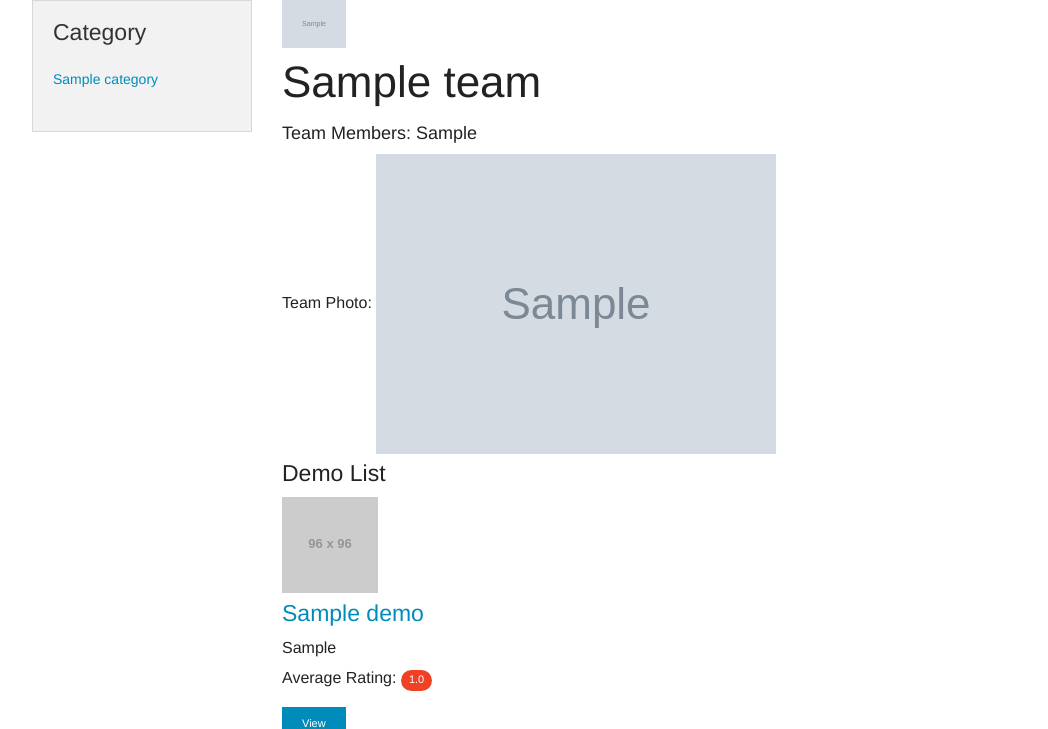
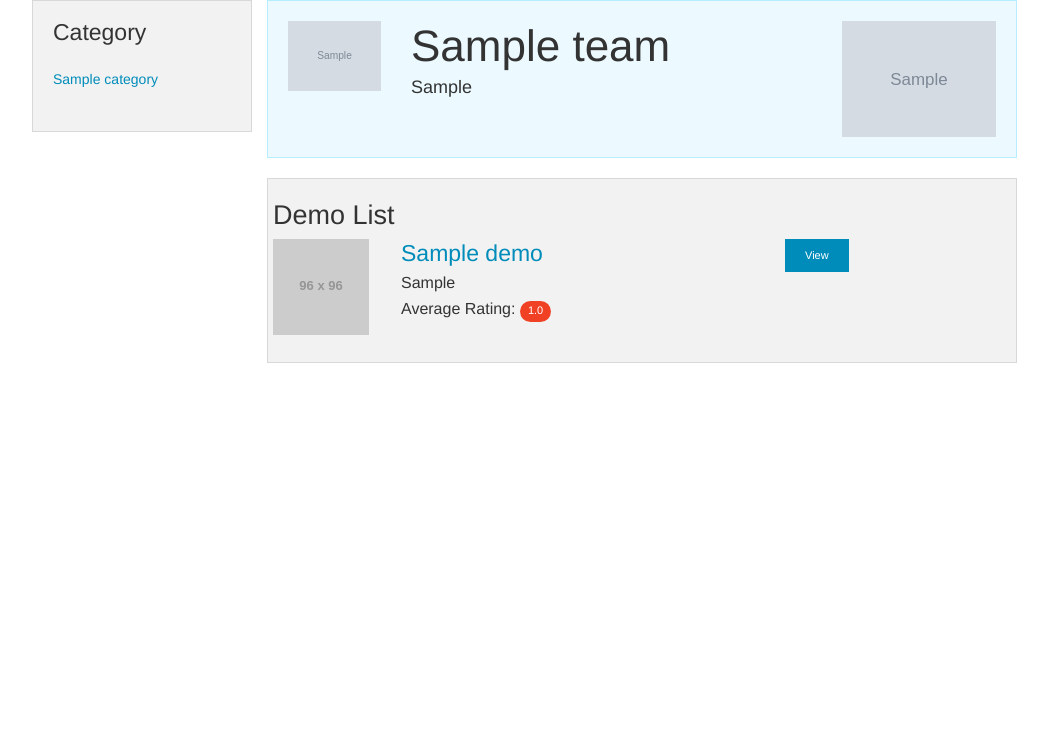
Before and after one commit to tonbaharry/tango_with_django, a Django app: page /showcase/team/1/ in a window 1280 px wide. Shown: the part 45-774 px from the top of the page, without its empty margins (123-1171 px from the left). After the commit the page ends 408 px from the top, so only its background shows below. Run offline with Django 3.2, Linux system fonts and the light colour scheme; tables that the repository leaves empty hold one stand-in row (values such as "Sample post"); grey boxes marked "Sample" are stand-in pictures; grey boxes labelled with a size stand in for pictures from a placeholder-image service; some libraries are stand-ins or nearby versions.

Commit message:
updated index and team templates

```diff
--- a/made_with_twd_project/showcase/views.py
+++ b/made_with_twd_project/showcase/views.py
@@ -42,7 +42,10 @@ def index(request):
     # The context contains information such as the client's machine details, for example.
     context = RequestContext(request)
     demo_list = sorted(Demo.objects.all(), key = lambda d: d.rating_average, reverse=True)[:10]
-    context_dict = { 'demos': demo_list }
+    if len(demo_list) >=1:
+        hero = demo_list[0]
+        demo_list = demo_list[1:]
+    context_dict = { 'demos': demo_list, 'hero': hero }
     t = get_team(request.user)
     add_isteam_to_context_dict(context_dict, t)
     return render_to_response('showcase/index.html', context_dict, context)
--- a/made_with_twd_project/templates/showcase/team.html
+++ b/made_with_twd_project/templates/showcase/team.html
@@ -1,39 +1,41 @@
 {% extends 'showcase/base.html' %}
 
 {% block body_block %}
-        <div>
-
-
-            <div>
-                <div>
+     <div class="row">
+        <div class="callout panel">
+            <div class="row">
+                <div class="large-2 columns">
                     {% if team.logo %}
-                        <img width="64" height="64" src="/media/{{team.logo}}" />
+                        <img width="96" height="96" src="/media/{{team.logo}}" />
                     {% else %}
-                        <img width="64" height="64" src="http://placehold.it/64x64" />
+                        <img width="96" height="96" src="http://placehold.it/96x96" />
                     {% endif %}
+                </div>
+                <div class="large-7 columns">
                     <h1>{{team.name}}</h1>
+                    <h5>{{team.members}}</h5>
                 </div>
-                <div>
-                <h5>Team Members: {{team.members}}</h5>
+                <div class="large-3 columns">
                     {% if team.photo %}
-                    Team Photo: <img src="/media/{{team.photo}}" />
+                    <img src="/media/{{team.photo}}" />
                 {% else %}
                           <img width="256" height="128" src="http://placehold.it/256x128" />
                 {% endif %}
                 </div>
             </div>
-
         </div>
 
-        <div>
-            <h4>Demo List</h4>
+     <div class="panel">
+        <div class="row">
+            <div class="large-12 columns">
+                <div class="row">
+                <h3>Demo List</h3>
 
                 <div>
                 {% if demos %}
-                <div>
                     {% for d in demos %}
-                    <div>
-                        <div>
+                        <div class="row">
+                            <div class="large-2 columns">
                         {% if demo.screenshot %}
                             <a class="th" href="{{demo.url}}">
                                 <img width="96" height="96" src="media/{{demo.screenshot}}" alt="{{demo.name}}" />
@@ -41,8 +43,9 @@
                         {% else %}
                           <img width="96" height="96" src="http://placehold.it/96x96" />
                         {% endif %}
+
                         </div>
-                        <div>
+                        <div class="large-6 columns">
                         <h4><a href="/showcase/demo/show/{{d.id}}/">{{ d.name }}</a> </h4>
                         <h6>{{d.tagline}}</h6>
                         <h6>Average Rating:
@@ -51,29 +54,37 @@
                         {% else %}
                             <span class="label alert round">{{d.rating_average}}</span>
                         {% endif %}
-
                         </h6>
+                        </div>
+                        <div class="large-4 columns">
                         <a class="button tiny" href="/showcase/demo/show/{{d.id}}/">View</a>
-
                         {% if myteam %}
                             <a class="button tiny" href="/showcase/demo/edit/{{d.id}}/">Edit</a>
-                                <a class="button tiny" href="/showcase/demo/edit/{{d.id}}/">Delete</a>
-
+                            <a class="button tiny" href="/showcase/demo/delete/{{d.id}}/">Delete</a>
                         {% endif %}
 
+                        </div>
+                    </div>
+                    {% endfor %}
+                {% else %}
+                    <strong>No demos submitted. </strong>
+                {% endif %}
+                </div>
+
+                </div>
+                <div class="row">
+                    {% if myteam %}
+                    <a class="button tiny" href="/showcase/demo/add/">Add Demo</a>
+                {% endif %}
+                    </div>
 
             </div>
         </div>
      </div>
-                    {% endfor %}
-                <div>
-                {% else %}
-                    <strong>No demos submitted. </strong>
-                {% endif %}
 
-        {% if myteam %}
-            <a class="button tiny" href="/showcase/demo/add/">Add Demo</a>
-        {% endif %}
-        </div>
-</div>
+
+
+
+
+
 {% endblock %}
```
Also changed, not shown: made_with_twd_project/templates/showcase/index.html (+54 -6 lines). Lines whose indentation alone changed are shown as unchanged.
